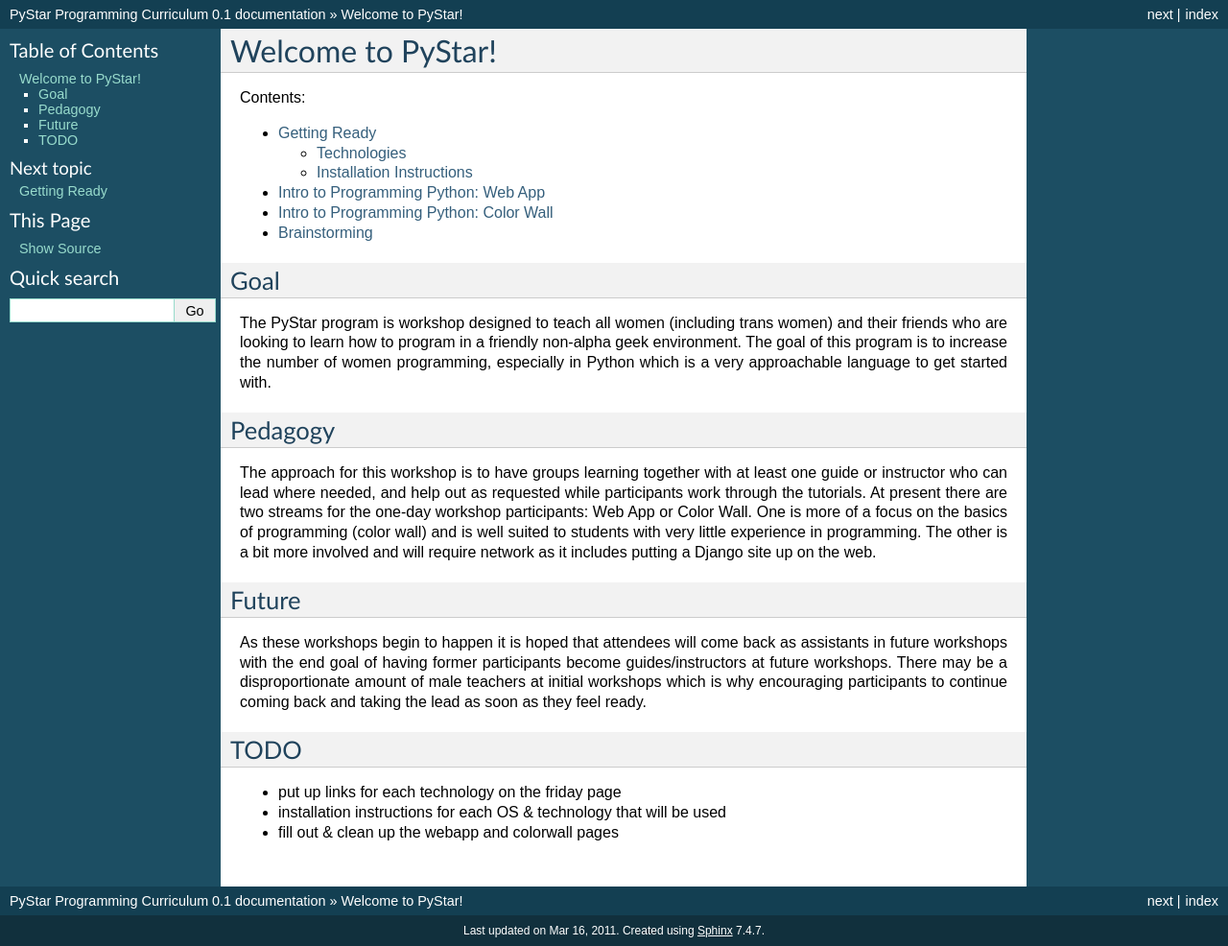
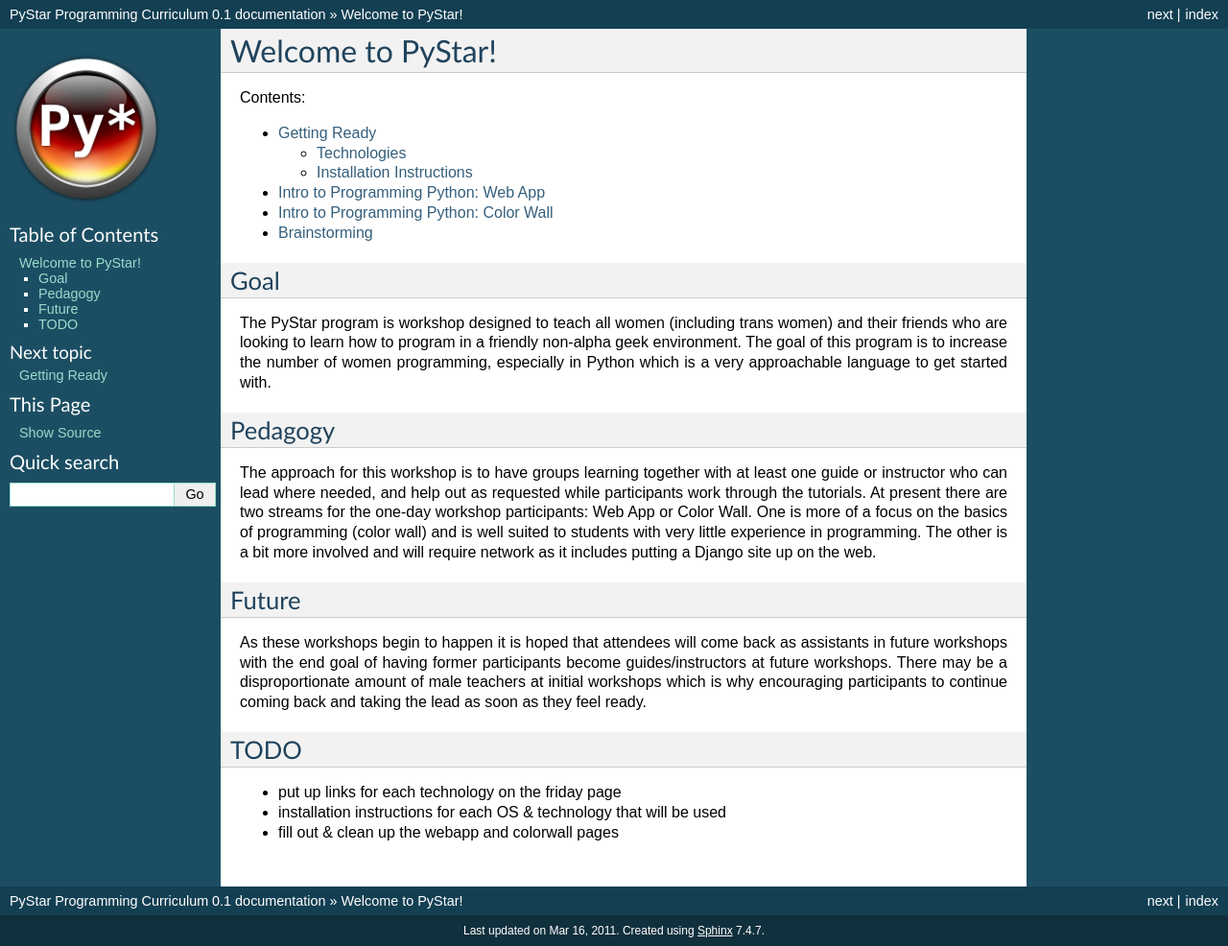
Before and after one commit to lsblakk/pystar, a Sphinx documentation site: the page built from docs/index.txt, in a window 1280 px wide. Shown: the whole page at 96% size. Built offline with Sphinx 7.4.7, drawn with Linux system fonts in a browser that asks for light colours.

Commit message:
Much better looking icon for the sidebar - uses linear scaling

```diff
--- a/docs/conf.py
+++ b/docs/conf.py
@@ -110,12 +110,12 @@
 
 # The name of an image file (relative to this directory) to place at the top
 # of the sidebar.
-html_logo = 'images/pystar_logo_146.png'
+html_logo = 'images/pystar_flaming_160_150px.png'
 
 # The name of an image file (within the static path) to use as favicon of the
 # docs.  This file should be a Windows icon file (.ico) being 16x16 or 32x32
 # pixels large.
-html_favicon = 'images/pystar_logo.ico'
+html_favicon = 'images/pystar_flaming_32_150px.ico'
 
 # Add any paths that contain custom static files (such as style sheets) here,
 # relative to this directory. They are copied after the builtin static files,
```
Also changed, not shown: docs/images/pystar_flaming_160_150px.png.
